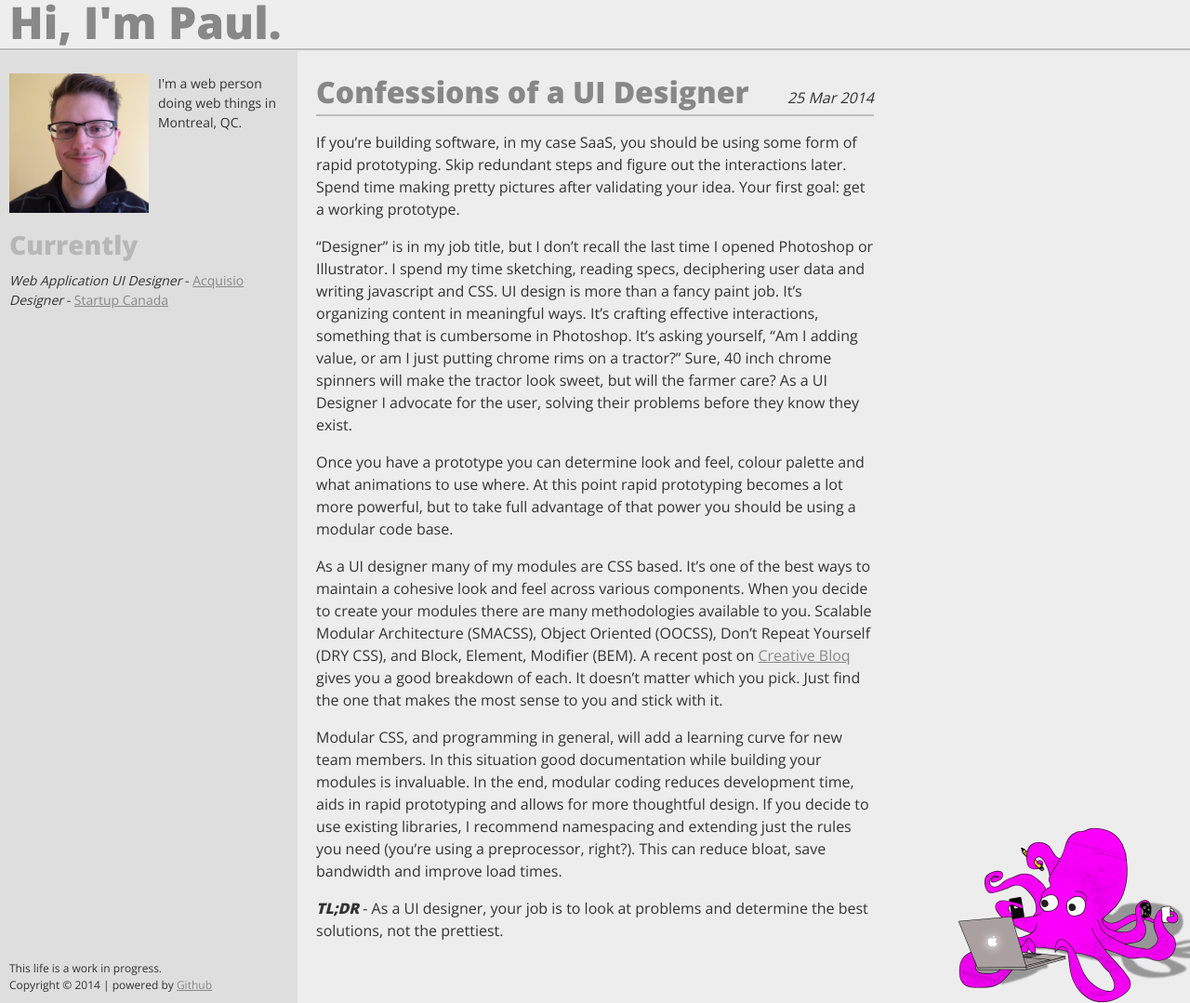
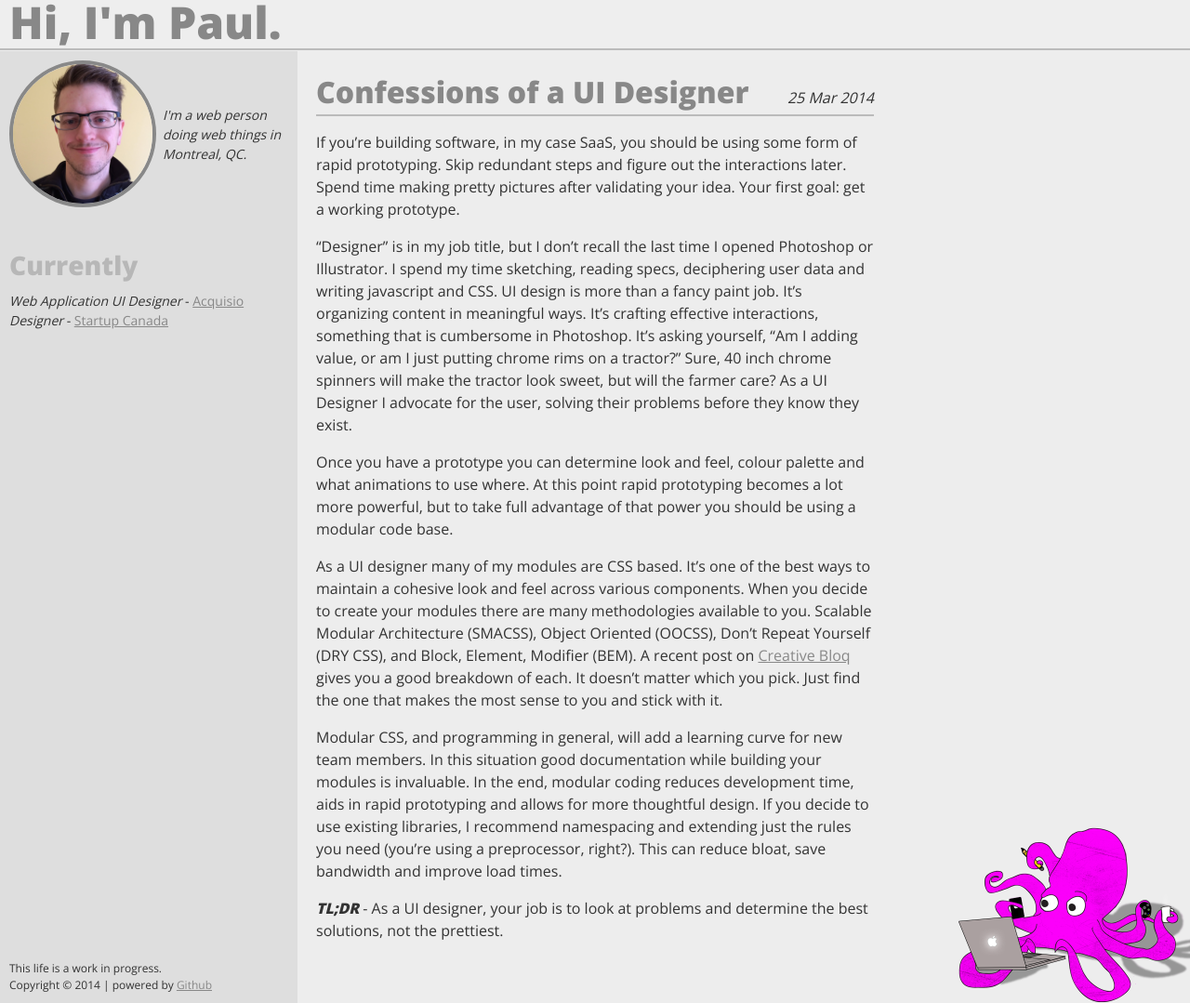
Before and after one commit to paulrdukes/paulrdukes.github.io, a Jekyll site: the page built from index.md, in a window 1280 px wide and 1079 px high. Shown: the whole window at 93% size. Built offline with Jekyll 4.4.1, drawn with Linux system fonts in a browser that asks for light colours; nearby versions of some CDN libraries; some web fonts are replaced.

Commit message:
sidebar styles
updated side bar profile pic and text styles

```diff
--- a/css/styles.css
+++ b/css/styles.css
@@ -129,11 +129,20 @@ ul li {
 .about-wrap .about .profile-pic {
   width: 150px;
   height: 150px;
-  float: left;
+  border: 4px #888888 solid;
+  border-radius: 50%;
   margin: 0 10px 20px 0;
 }
+/* line 129, ../_scss/styles.scss */
+.about-wrap .about p {
+  width: 135px;
+  margin-top: -135px;
+  float: right;
+  font-style: italic;
+  font-weight: 300;
+}
 
-/* line 129, ../_scss/styles.scss */
+/* line 138, ../_scss/styles.scss */
 .multitaskopus {
   background: url("../imgs/multitaskopus.png") no-repeat;
   background-size: 100%;
@@ -144,7 +153,7 @@ ul li {
   right: 0;
 }
 
-/* line 139, ../_scss/styles.scss */
+/* line 148, ../_scss/styles.scss */
 .footer-wrap {
   position: absolute;
   bottom: 0;
@@ -153,39 +162,39 @@ ul li {
   padding: 10px;
   font-size: 12px;
 }
-/* line 147, ../_scss/styles.scss */
+/* line 156, ../_scss/styles.scss */
 .footer-wrap .footer {
   margin: 0 auto;
   width: 300px;
 }
 
-/* line 154, ../_scss/styles.scss */
+/* line 163, ../_scss/styles.scss */
 a {
   color: #888888;
   transition: color 0.5s ease-out;
 }
-/* line 158, ../_scss/styles.scss */
+/* line 167, ../_scss/styles.scss */
 a:hover {
   color: #f82cf8;
   transition: color 0.35s ease-out;
 }
 
-/* line 165, ../_scss/styles.scss */
+/* line 174, ../_scss/styles.scss */
 #posts {
   padding-bottom: 50px;
 }
 
-/* line 169, ../_scss/styles.scss */
+/* line 178, ../_scss/styles.scss */
 .post-title {
   border-bottom: 2px solid #bbbbbb;
 }
-/* line 172, ../_scss/styles.scss */
+/* line 181, ../_scss/styles.scss */
 .post-title a {
   font-size: 32px;
   font-weight: 900;
   text-decoration: none;
 }
-/* line 177, ../_scss/styles.scss */
+/* line 186, ../_scss/styles.scss */
 .post-title em {
   float: right;
   line-height: 60px;
```
Also changed, not shown: _scss/styles.scss (+10 -1 lines).
